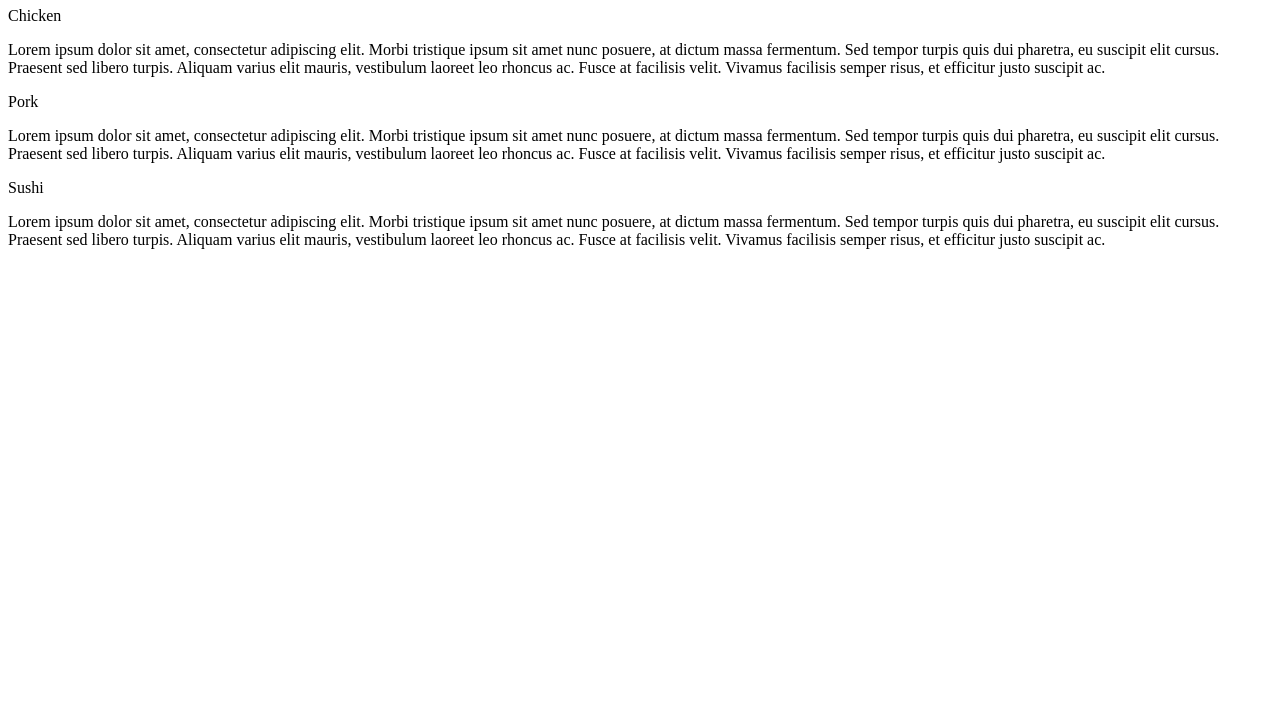
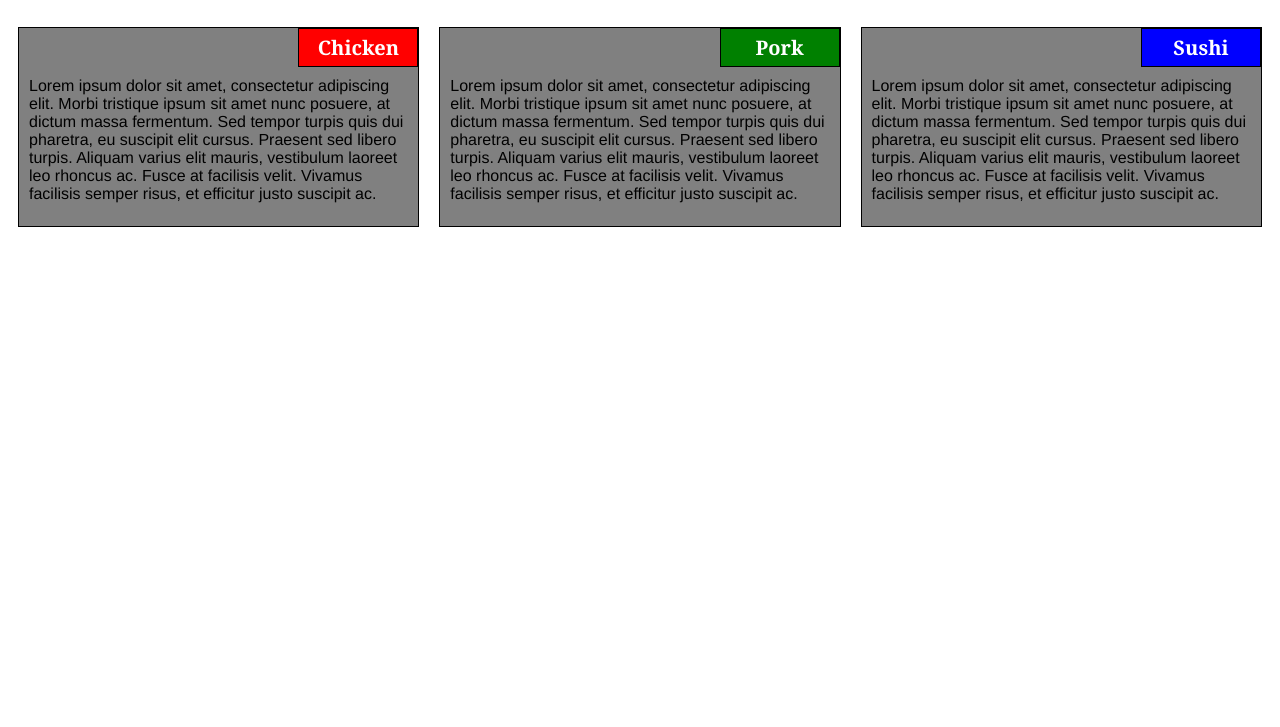
Before and after one commit to shreyash04/module2-solution, a plain HTML site: page index.html in a window 1280 px wide. Shown: the part 73-800 px from the top of the page. Drawn offline with Linux system fonts and the light colour scheme.

Commit message:
Commit-2

```diff
--- a/index.html
+++ b/index.html
@@ -4,8 +4,8 @@
 	<meta charset="utf-8">
 
 	<meta name="viewport" content="width=device-width, initial-scale=1">
+	<link rel="stylesheet" type="text/css" href="css\master.css">
 
-	<link rel="stylesheet" type="text/css" href="C:\Users\Shreyder\Desktop\module2-solution\master.css">
 	<title>Module 2 Solution</title>
 </head>
 <body>
```
